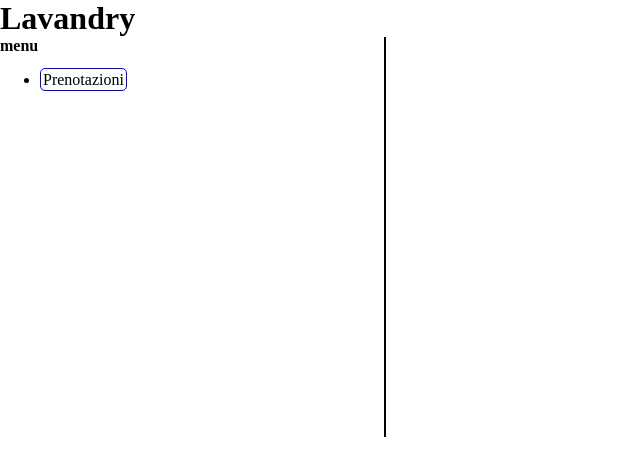
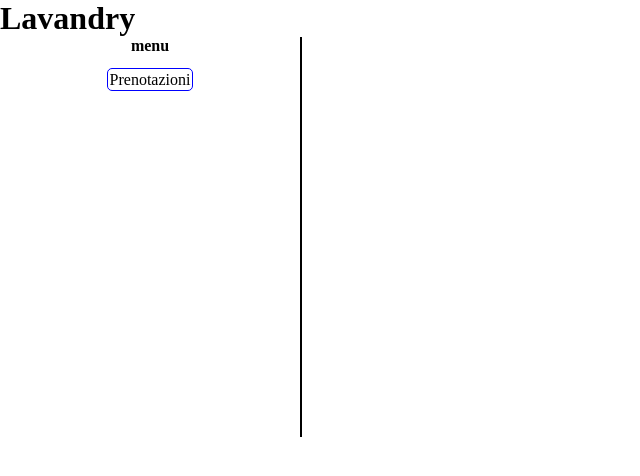
Before and after one commit to IS-G22/project-g22, a plain HTML site: page ui/home.html in a window 1280 px wide. Shown: the whole page, without its empty margins (0-640 px from the left). Drawn offline with nearby package versions, Linux system fonts and the light colour scheme.

Commit message:
menu più carino

```diff
--- a/ui/style.css
+++ b/ui/style.css
@@ -19,6 +19,14 @@ h4{
     margin:0; padding:0; border:0;
 }
 
+ul{
+    padding:0;
+}
+
+li{
+    list-style-type: none;
+}
+
 .app{
     width: 100%;
     height: 100%;
@@ -31,9 +39,13 @@ h4{
 }
 
 .leftbar{
+    display: flex;
+    align-items: center;
+    flex-direction: column;
     width: 30%;
     border-right: 2px solid black;
     min-height: 400px;
+    max-width: 300px;
 }
 .corpo{
     width: 70%;
```
